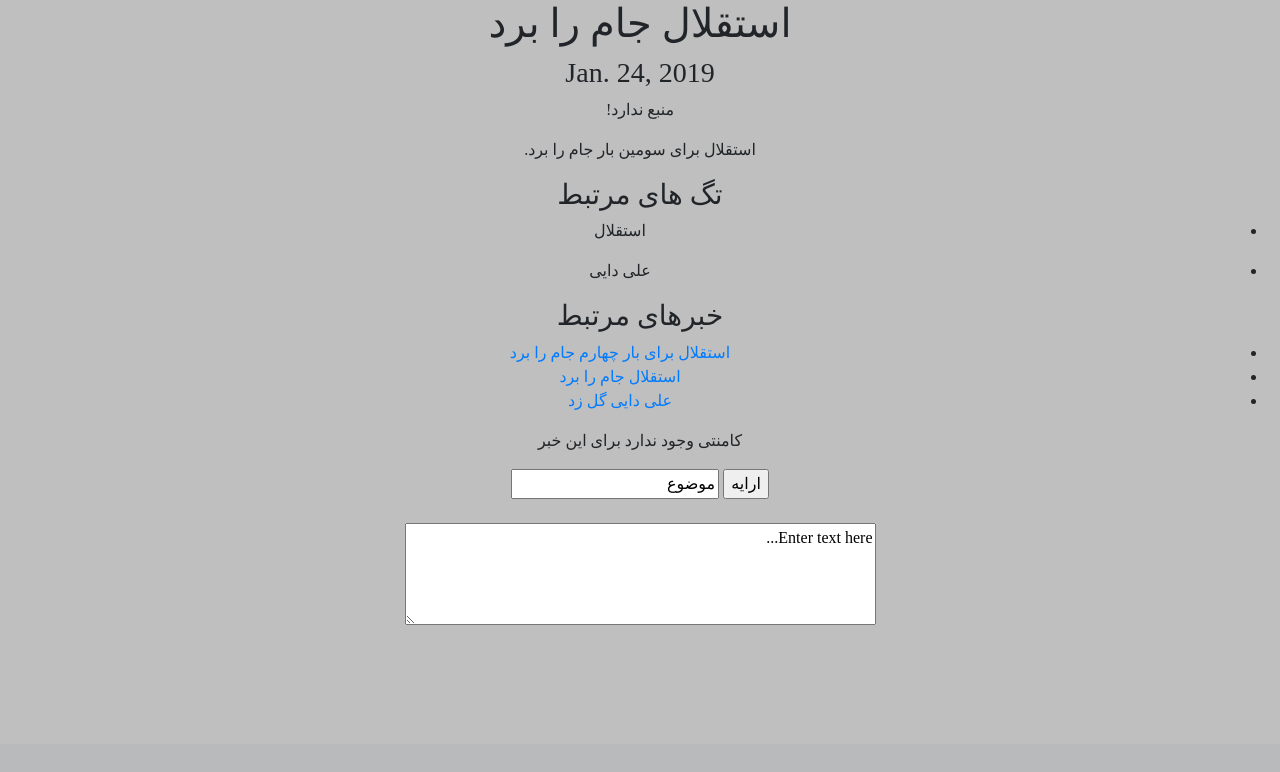
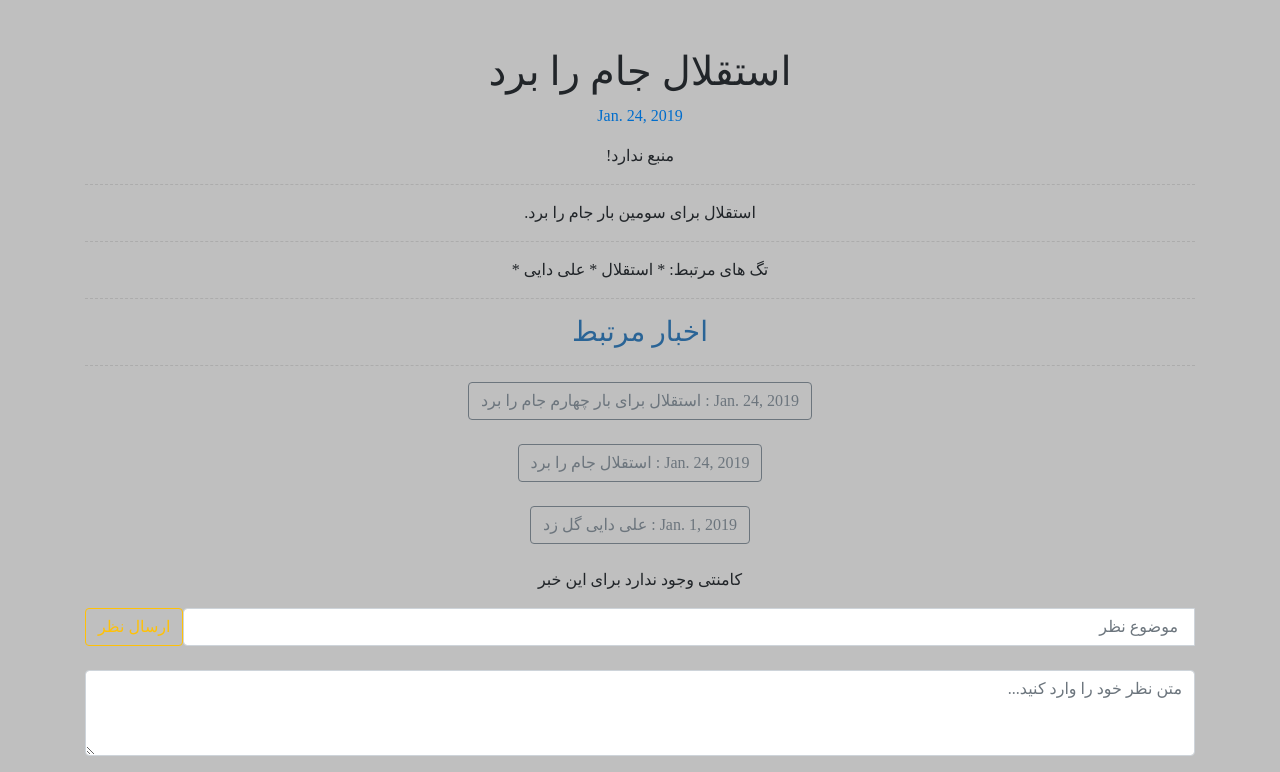
Before and after one commit to mahsirat-atiye/SportsPortalProjectAPI, a Django app: page /1/news-detail in a window 1280 px wide. Shown: the part 56-828 px from the top of the page. Before the commit the page ends 681 px from the top, so only its background shows below. Run offline with Django 3.2, Linux system fonts and the light colour scheme; data comes from the database, SQL or seed files in the repository; both versions use the stored data as it was after the commit; some libraries are stand-ins or nearby versions.

Commit message:
صفحه جزئیات خبر استایل داده شد

```diff
--- a/sport/templates/sport/general/news_detail.html
+++ b/sport/templates/sport/general/news_detail.html
@@ -5,85 +5,146 @@
     <head>
         <meta charset="UTF-8">
         <title>News Detail</title>
+        <style>
+             h3 {
+                color: #2a6496;
+
+            }
+
+            img {
+                border-radius: 50%;
+            }
+
+            #rcorners2 {
+                border-radius: 25px;
+                border: 2px solid #73AD21;
+                padding: 20px;
+                width: 200px;
+            {#height: 150px;#} background: #c09853;
+                display: block;
+            }
+
+            .shadow-textarea textarea.form-control::placeholder {
+                font-weight: 300;
+            }
+
+            .shadow-textarea textarea.form-control {
+                padding-left: 0.8rem;
+            }
+        </style>
     </head>
     <body>
-
+    <div class="container">
+        <br><br>
         <h1>{{ news.title }}</h1>
-<h3>{{ news.publish_date }}</h3>
+        <p style="color: #006dcc">{{ news.publish_date }}</p>
 
         {% if news.resource_set.all %}
-    <h3>منابع</h3>
-    <ul>
+            <div>
+                منابع:
+
                 {% for r in news.resource_set.all %}
-            <li>
-                <p> {{ r.name }}</p>
-            </li>
+                    <div style="display: inline">
+                        * {{ r.name }}
+                    </div>
 
                 {% endfor %}
-    </ul>
+                <div style="display: inline">
+                    *
+                </div>
+            </div>
+
         {% else %}
             <p>منبع ندارد!</p>
         {% endif %}
-
+        <hr style="border-style: dashed; color: #00b3ee;">
 
         <p>{{ news.text }}</p>
 
+        <hr style="border-style: dashed; color: #00b3ee;">
+        {% if news.tag_set.all %}
+            <div>
+                تگ های مرتبط:
 
-
-
-{% if news.tag_set.all %}
-    <h3>تگ های مرتبط</h3>
-    <ul>
                 {% for t in news.tag_set.all %}
-            <li>
-                <p> {{ t.text }}</p>
-            </li>
+                    <div style="display: inline">
+                        * {{ t.text }}
+                    </div>
 
                 {% endfor %}
-    </ul>
+                <div style="display: inline">
+                    *
+                </div>
+            </div>
+
         {% else %}
             <p>تگ مرتبط ندارد!</p>
         {% endif %}
+        <hr style="border-style: dashed; color: #00b3ee;">
 
+
+        <h3>اخبار مرتبط</h3>
+        <hr style="border-style: dashed; color: #00b3ee;">
         {% if related_news %}
-    <h3>خبرهای مرتبط</h3>
-    <ul>
-        {% for rn in related_news %}
-            <li>
-                <a href="{% url 'sport:news-detail' news.id %}">
-                    {{ rn.title }}
-                </a>
+            <div class="pre-scrollable">
 
-            </li>
+                {% for n in related_news %}
+                    <div style="display: block">
+
+
+                        <a href="{% url 'sport:news-detail' n.id %}" type="button"
+                           class="btn btn-outline-secondary">{{ n.publish_date }} : {{ n.title }}</a>
+                        <br>
+                        <br>
+
+                    </div>
+                {% endfor %}
+            </div>
+        {% else %}
+            <p style="color: darkred">اخباری مرتبط با این بازیکن وجود ندارد!</p>
+        {% endif %}
+
+        {% if comments %}
+            <h3>کامنت ها</h3>
+
+            {% for c in comments %}
+
+                <div id="rcorners2">
+                    <h5>{{ c.writer.username }}:
+                        {{ c.title }}
+                    </h5>
+                    <p>{{ c.text }}</p>
+                </div>
+                <br>
 
             {% endfor %}
-    </ul>
-{% else %}
-    <p>خبر مرتبط ندارد!</p>
-{% endif %}
-{% if comments %}
-    <h1>کامنت ها</h1>
-    <ul>
-    {% for c in comments %}
-        <li>
-        <h3>{{ c.title }}</h3>
-            <h5>{{ c.writer.username }}</h5>
-        <p>{{ c.text }}</p>
-        </li>
-    {% endfor %}
-    </ul>
+
         {% else %}
             <p>کامنتی وجود ندارد برای این خبر</p>
         {% endif %}
 
         <form action="{% url 'sport:news-detail' news.id %}" method="post" id="usrform">
             {% csrf_token %}
-    <input type="submit" value="ارایه">
-    <input type="text" name="title" value="موضوع">
+
+
+            <div class="input-group">
+
+                <input type="text" name="title" class="form-control"
+                       placeholder=" موضوع نظر">
+                <div class="input-group-btn">
+
+                    <button type="submit" class="btn btn-outline-warning">ارسال نظر</button>
+                </div>
+            </div>
         </form>
         <br>
-<textarea rows="4" cols="50" name="comment" form="usrform">
-Enter text here...</textarea>
 
+
+        <div class="form-group shadow-textarea">
+
+        <textarea name="comment" form="usrform" class="form-control z-depth-1" id="exampleFormControlTextarea6" rows="3"
+                  placeholder="متن نظر خود را وارد کنید..."></textarea>
+        </div>
+    </div>
     </body>
 {% endblock %}
```
Also changed, not shown: db.sqlite3. Lines whose indentation alone changed are shown as unchanged.
